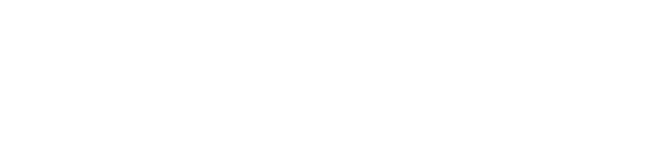
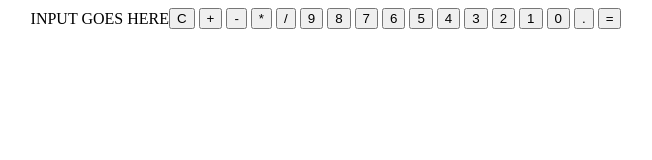
Before and after one commit to creighton-gorai/calculator, a plain HTML site: page index.html in a window 1280 px wide. Shown: the whole page, without its empty margins (322-974 px from the left). Drawn offline with Linux system fonts and the light colour scheme.

Commit message:
Adding base HTML structure

```diff
--- a/index.html
+++ b/index.html
@@ -8,6 +8,27 @@
     <title>Calculator</title>
 </head>
 <body>
-
+    <main>
+        <div class="screen">INPUT GOES HERE</div>
+        <div class="keyboard">
+            <button id="clear">C</button>
+            <button id="plus">+</button>
+            <button id="minus">-</button>
+            <button id="multiply">*</button>
+            <button id="divide">/</button>
+            <button id="nine">9</button>
+            <button id="eight">8</button>
+            <button id="seven">7</button>
+            <button id="six">6</button>
+            <button id="five">5</button>
+            <button id="four">4</button>
+            <button id="three">3</button>
+            <button id="two">2</button>
+            <button id="one">1</button>
+            <button id="zero">0</button>
+            <button id="decimal">.</button>
+            <button id="equals">=</button>
+        </div>
+    </main>
 </body>
 </html>
--- a/main.css
+++ b/main.css
@@ -0,0 +1,9 @@
+body {
+    height: 100vh;
+    width: 100vw;
+}
+main {
+    display: flex;
+    justify-content: center;
+    align-items: center;
+}
```
Also changed, not shown: 1 other file.
